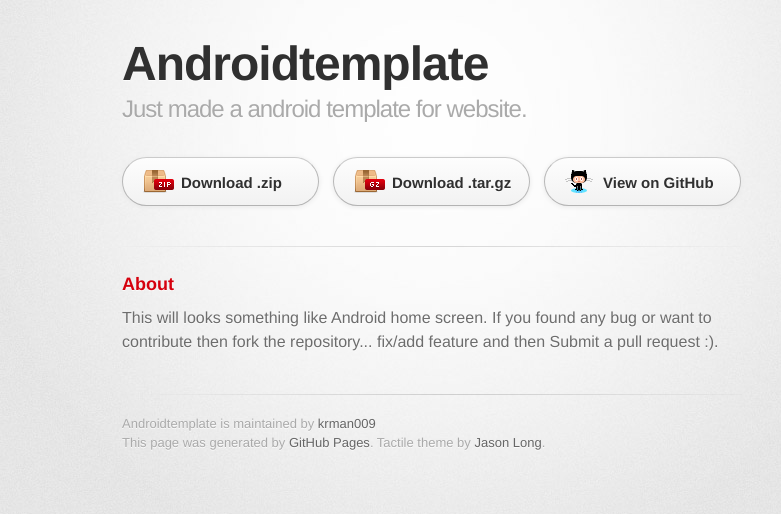
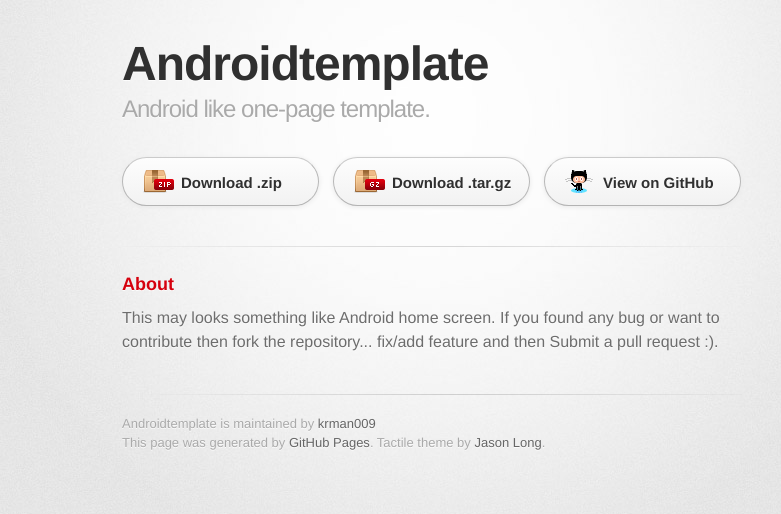
Before and after one commit to krman009/androidtemplate, a plain HTML site: page index.html in a window 1280 px wide. Shown: the whole page, without its empty margins (208-989 px from the left). Drawn offline with Linux system fonts and the light colour scheme; a web font is replaced by a local one.

Commit message:
Update index.html

```diff
--- a/index.html
+++ b/index.html
@@ -20,7 +20,7 @@
 
         <header>
           <h1>Androidtemplate</h1>
-          <h2>Just made a android template for website.</h2>
+          <h2>Android like one-page template.</h2>
         </header>
 
         <section id="downloads" class="clearfix">
@@ -36,7 +36,7 @@
             About
           </h3>
           <p>
-            This will looks something like Android home screen. If you found any bug or want to contribute then fork the repository... fix/add feature and then Submit a pull request :).
+            This may looks something like Android home screen. If you found any bug or want to contribute then fork the repository... fix/add feature and then Submit a pull request :).
           </p>
         </section>
 
```
